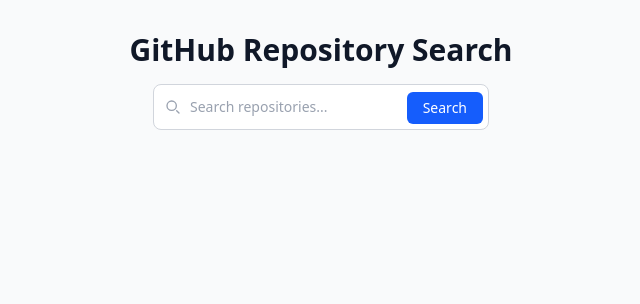
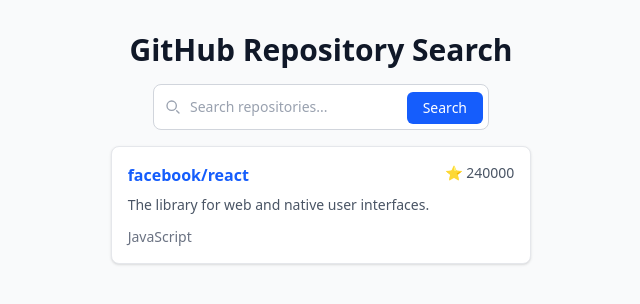
Before and after one commit to ogu89/github-repository-search, a React (Vite) app: page / in a window 1280 px wide. Shown: the top 304 px of the page, without its empty margins (319-959 px from the left). Built offline with nearby package versions, Linux system fonts and the light colour scheme.

Commit message:
feat: add simple repository card

```diff
--- a/src/App.tsx
+++ b/src/App.tsx
@@ -1,16 +1,59 @@
-import { InputForm } from "./components/InputForm";
+import { RepositoryCard } from "./components/RepositoryCard";
+import { SearchForm } from "./components/SearchForm";
+import type { GitHubRepository } from "./types/github";
+
+const mockRepositoryData: GitHubRepository[] = [
+  {
+    id: 10270250,
+    name: "react",
+    full_name: "facebook/react",
+    description: "The library for web and native user interfaces.",
+    stargazers_count: 240000,
+    language: "JavaScript",
+    html_url: "https://github.com/facebook/react",
+  },
+];
 
 function App() {
+  // const [repositories, setRepositories] = useState<Repository[]>([]);
+  // const [loading, setLoading] = useState(false);
+  // const [error, setError] = useState<string | null>(null);
+
   const handleSearch = (query: string) => {
     console.log(query);
   };
+
+  // useEffect(() => {
+  //   async function loadRepositories() {
+  //     try {
+  //       setLoading(true);
+
+  //       const data = await searchRepositories(query, page);
+
+  //       setRepositories(data.items);
+  //     } catch {
+  //       setError("Failed to fetch repositories");
+  //     } finally {
+  //       setLoading(false);
+  //     }
+  //   }
+
+  //   if (query) {
+  //     loadRepositories();
+  //   }
+  // }, [query, page]);
   return (
     <main className="min-h-screen bg-gray-50 px-4 py-8">
       <div className="mx-auto max-w-3xl flex flex-col items-center gap-4">
         <h1 className="text-3xl font-bold  text-gray-900">
           GitHub Repository Search
         </h1>
-        <InputForm onSearch={handleSearch} />
+        <SearchForm onSearch={handleSearch} />
+        {/*  */}
+
+        {mockRepositoryData.map((repo) => {
+          return <RepositoryCard repository={repo} />;
+        })}
       </div>
     </main>
   );
--- /dev/null
+++ b/src/components/RepositoryCard.tsx
@@ -0,0 +1,33 @@
+import { useState } from "react";
+import type { GitHubRepository } from "../types/github";
+
+type RepositoryCardProps = {
+  repository: GitHubRepository;
+};
+
+export function RepositoryCard({ repository }: RepositoryCardProps) {
+  return (
+    <div className="rounded-lg border border-gray-200 bg-white p-4 shadow-sm">
+      <div className="flex items-start justify-between gap-4">
+        <div>
+          <a
+            href={repository.html_url}
+            target="_blank"
+            rel="noreferrer"
+            className="font-semibold text-blue-600 hover:underline"
+          >
+            {repository.full_name}
+          </a>
+
+          <p className="mt-2 text-sm text-gray-600">{repository.description}</p>
+        </div>
+
+        <span className="text-sm text-gray-600">
+          ⭐ {repository.stargazers_count}
+        </span>
+      </div>
+
+      <div className="mt-3 text-sm text-gray-500">{repository.language}</div>
+    </div>
+  );
+}
--- a/src/components/InputForm.tsx
+++ b/src/components/SearchForm.tsx
@@ -1,10 +1,10 @@
 import { useState } from "react";
 
-type InputFormProps = {
+type SearchFormProps = {
   onSearch: (query: string) => void;
 };
 
-export function InputForm({ onSearch }: InputFormProps) {
+export function SearchForm({ onSearch }: SearchFormProps) {
   const [searchInput, setSearchInput] = useState("");
 
   const handleSubmit = (event: React.FormEvent<HTMLFormElement>) => {
```
Also changed, not shown: src/types/github.ts (+15 -0 lines).
